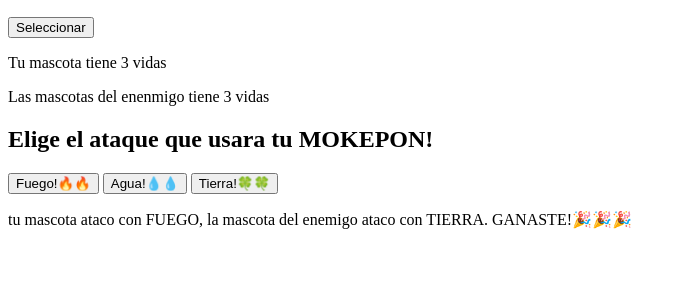
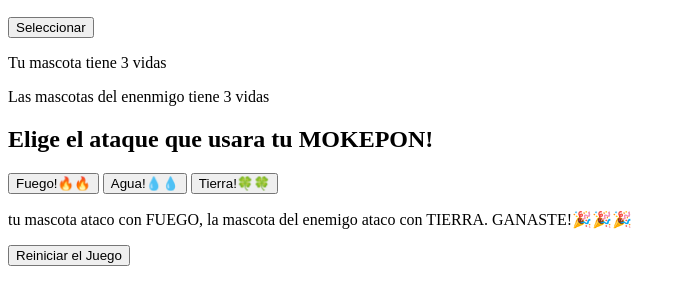
Before and after one commit to AlexisQGonzalez/PlatziProgramacionbasica, a plain HTML site: page mokepon/mokepon.html in a window 1280 px wide. Shown: the part 111-416 px from the top of the page, without its empty margins (0-686 px from the left). Drawn offline with Linux system fonts and the light colour scheme.

Commit message:
maquetacionbase terminada

```diff
--- a/mokepon/mokepon.html
+++ b/mokepon/mokepon.html
@@ -29,5 +29,8 @@
             </p>
 
     </section>
+    <section id="reiniciar">
+        <button> Reiniciar el Juego</button>
+    </section>
 </body>
 </html>
```
